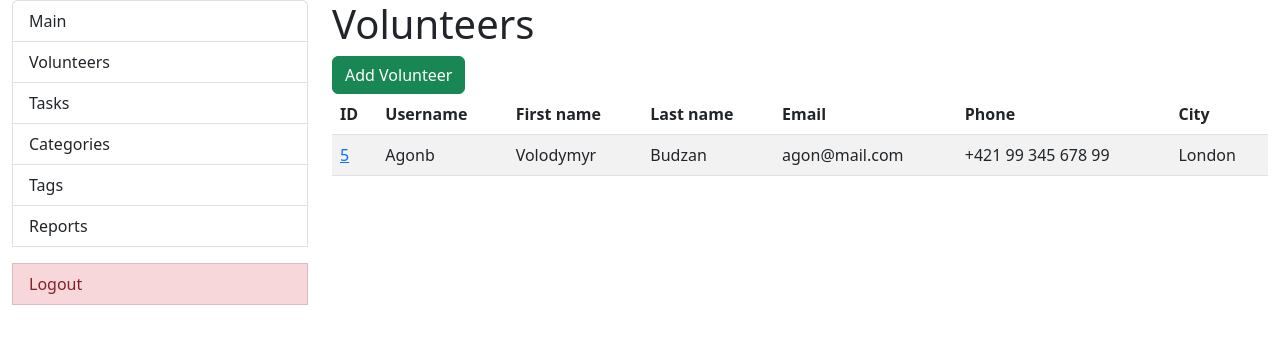
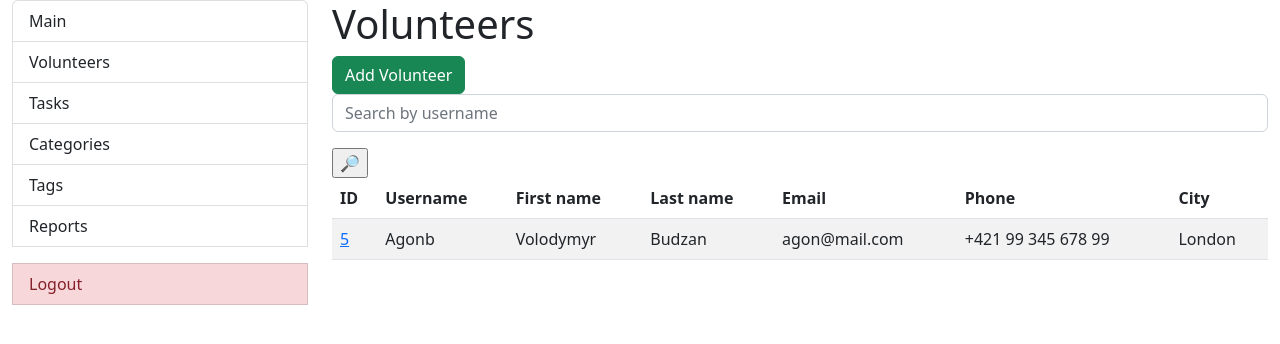
Before and after one commit to JustVov4uk/volunteer-task-manager, a Django app: page /tasks/volunteers/ in a window 1280 px wide. Shown: the top 344 px of the page. Run offline with Django 5.2, Linux system fonts and the light colour scheme; a user stored in the database is signed in; data comes from the database, SQL or seed files in the repository; some libraries are stand-ins or nearby versions.

Commit message:
create search_form.html & add searh for volunteers

```diff
--- a/tasks/forms.py
+++ b/tasks/forms.py
@@ -8,6 +8,19 @@ class CategoryForm(forms.ModelForm):
     class Meta:
         model = Category
         fields = "__all__"
+
+
+class CategorySearchForm(forms.Form):
+    name = forms.CharField(
+        max_length=100,
+        required=False,
+        label="",
+        widget=forms.TextInput(
+            attrs={
+                "placeholder": "Search by name",
+            }
+        )
+    )
 
 
 class CustomUserCreateForm(UserCreationForm):
@@ -22,6 +35,18 @@ class CustomUserUpdateForm(UserChangeForm):
         fields = ("username", "role", "first_name", "last_name", "email", "phone_number", "city")
 
 
+class CustomUserSearchForm(forms.Form):
+    username = forms.CharField(
+        max_length=100,
+        required=False,
+        label="",
+        widget=forms.TextInput(
+            attrs={
+                "placeholder": "Search by username",
+            }
+        )
+    )
+
 class TaskForm(forms.ModelForm):
     class Meta:
         model = Task
@@ -33,10 +58,36 @@ class TaskForm(forms.ModelForm):
         self.fields["created_by"].queryset = CustomUser.objects.filter(role="coordinator")
 
 
+class TaskSearchForm(forms.Form):
+    title = forms.CharField(
+        max_length=100,
+        required=False,
+        label="",
+        widget=forms.TextInput(
+            attrs={
+                "placeholder": "Search by title",
+            }
+        )
+    )
+
+
 class TagForm(forms.ModelForm):
     class Meta:
         model = Tag
         fields = "__all__"
+
+
+class TagSearchForm(forms.Form):
+    name = forms.CharField(
+        max_length=100,
+        required=False,
+        label="",
+        widget=forms.TextInput(
+            attrs={
+                "placeholder": "Search by name",
+            }
+        )
+    )
 
 
 class ReportForm(forms.ModelForm):
@@ -48,3 +99,16 @@ class ReportForm(forms.ModelForm):
         super().__init__(*args, **kwargs)
         self.fields["verified_by"].queryset = CustomUser.objects.filter(role="coordinator")
         self.fields["author"].queryset = CustomUser.objects.filter(role="volunteer")
+
+
+class ReportSearchForm(forms.Form):
+    author = forms.CharField(
+        max_length=100,
+        required=False,
+        label="",
+        widget=forms.TextInput(
+            attrs={
+                "placeholder": "Search by author",
+            }
+        )
+    )
--- a/tasks/views.py
+++ b/tasks/views.py
@@ -7,7 +7,8 @@ from django.urls import reverse_lazy
 from django.views import generic
 from django.views.generic import CreateView, UpdateView, DeleteView
 
-from tasks.forms import CategoryForm, CustomUserCreateForm, CustomUserUpdateForm, TaskForm, TagForm, ReportForm
+from tasks.forms import CategoryForm, CustomUserCreateForm, CustomUserUpdateForm, TaskForm, TagForm, ReportForm, \
+    CustomUserSearchForm
 from tasks.models import CustomUser, Task, Category, Tag, Report
 
 @login_required
@@ -52,6 +53,14 @@ class VolunteerListView(LoginRequiredMixin, generic.ListView):
     context_object_name = "volunteer_list"
     paginate_by = 5
 
+    def get_context_data(self, **kwargs):
+        context = super(VolunteerListView, self).get_context_data(**kwargs)
+        model_query = self.request.GET.get("username")
+        context["search_form"] = CustomUserSearchForm(
+            initial={"username": model_query}
+        )
+        return context
+
     def get_queryset(self):
         return CustomUser.objects.filter(role="volunteer")
 
@@ -62,7 +71,13 @@ class VolunteerDetailView(LoginRequiredMixin, generic.DetailView):
     context_object_name = "volunteer"
 
     def get_queryset(self):
-        return CustomUser.objects.filter(role="volunteer")
+        queryset = CustomUser.objects.filter(role="volunteer")
+        form = CustomUserSearchForm(self.request.GET)
+        if form.is_valid():
+            username = form.cleaned_data.get("username")
+            if username:
+                queryset = queryset.filter(username__icontains=username)
+        return queryset
 
 
 class VolunteerCreateView(LoginRequiredMixin, CreateView):
--- /dev/null
+++ b/templates/includes/search_form.html
@@ -0,0 +1,6 @@
+{% load crispy_forms_tags %}
+
+<form method="get" action="" class="form-incline">
+  {{ search_form|crispy }}
+  <input class="btn-secondary" type="submit" value="🔎">
+</form>
--- a/templates/tasks/category_list.html
+++ b/templates/tasks/category_list.html
@@ -5,6 +5,7 @@
   {% if request.user.role == "coordinator" %}
   <a class="btn btn-success" href="{% url 'tasks:category-create' %}">Add Category</a>
   {% endif %}
+  {% include "includes/search_form.html" %}
   {% if category_list %}
     <table class="table table-striped table-hover align-middle">
       <thead>
--- a/templates/tasks/report_list.html
+++ b/templates/tasks/report_list.html
@@ -3,6 +3,7 @@
 {% block content %}
   <h1>Reports</h1>
   <a class="btn btn-success" href="{% url 'tasks:report-create' %}">Add Report</a>
+  {% include "includes/search_form.html" %}
   {% if report_list %}
     <table class="table table-striped table-hover align-middle">
       <thead>
--- a/templates/tasks/tag_list.html
+++ b/templates/tasks/tag_list.html
@@ -5,6 +5,7 @@
   {% if request.user.role == "coordinator" %}
   <a class="btn btn-success" href="{% url 'tasks:tag-create' %}">Add Tag</a>
   {% endif %}
+  {% include "includes/search_form.html" %}
   {% if tag_list %}
     <ul class="list-group">
       {% for tag in tag_list %}
--- a/templates/tasks/task_list.html
+++ b/templates/tasks/task_list.html
@@ -5,6 +5,7 @@
   {% if request.user.role == "coordinator" %}
   <a class="btn btn-success" href="{% url 'tasks:task-create' %}">Add Task</a>
   {% endif %}
+  {% include "includes/search_form.html" %}
   {% if task_list %}
     <table class="table table-striped table-hover align-middle">
       <thead>
--- a/templates/tasks/volunteer_list.html
+++ b/templates/tasks/volunteer_list.html
@@ -5,6 +5,7 @@
   {% if request.user.role == "coordinator" %}
   <a class="btn btn-success" href="{% url 'tasks:volunteer-create' %}">Add Volunteer</a>
   {% endif %}
+  {% include "includes/search_form.html" %}
   {% if volunteer_list %}
     <table class="table table-striped table-hover align-middle">
       <thead>
```
